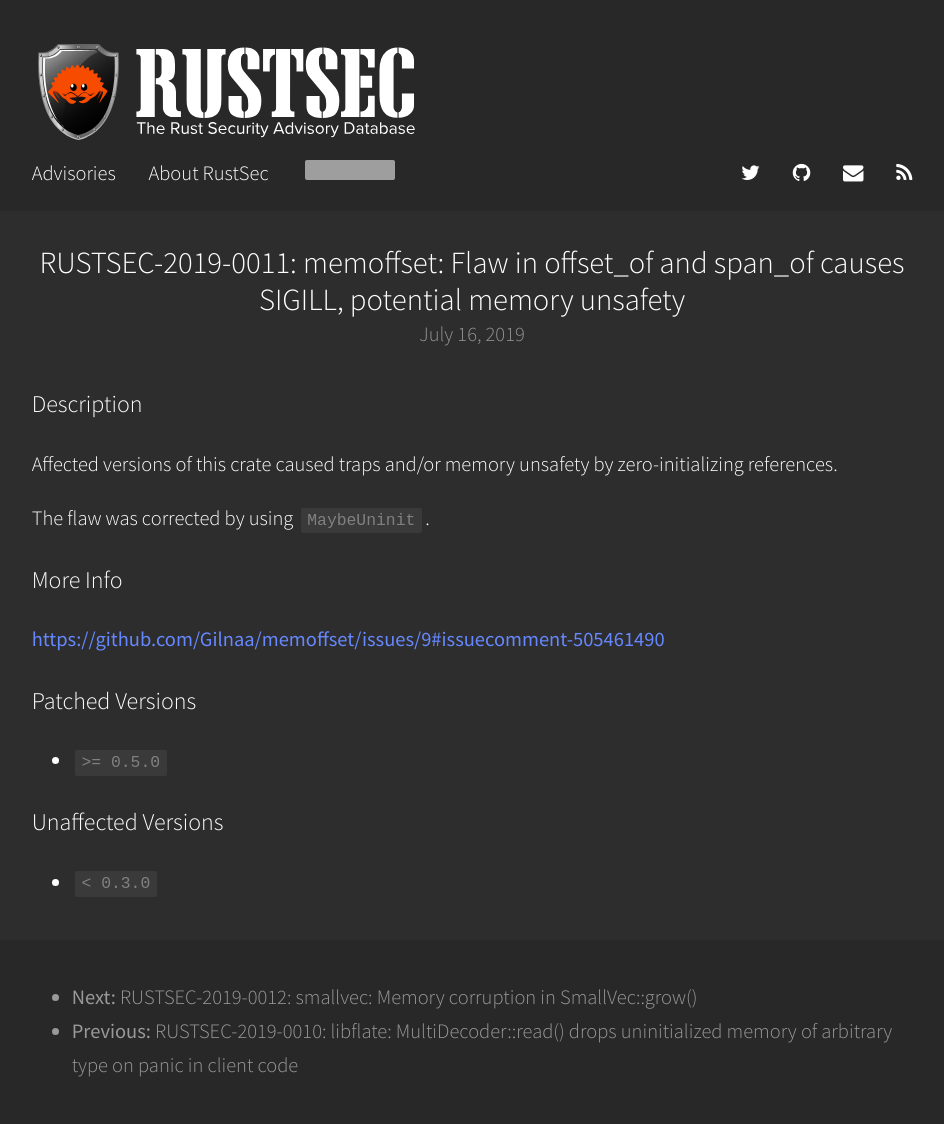
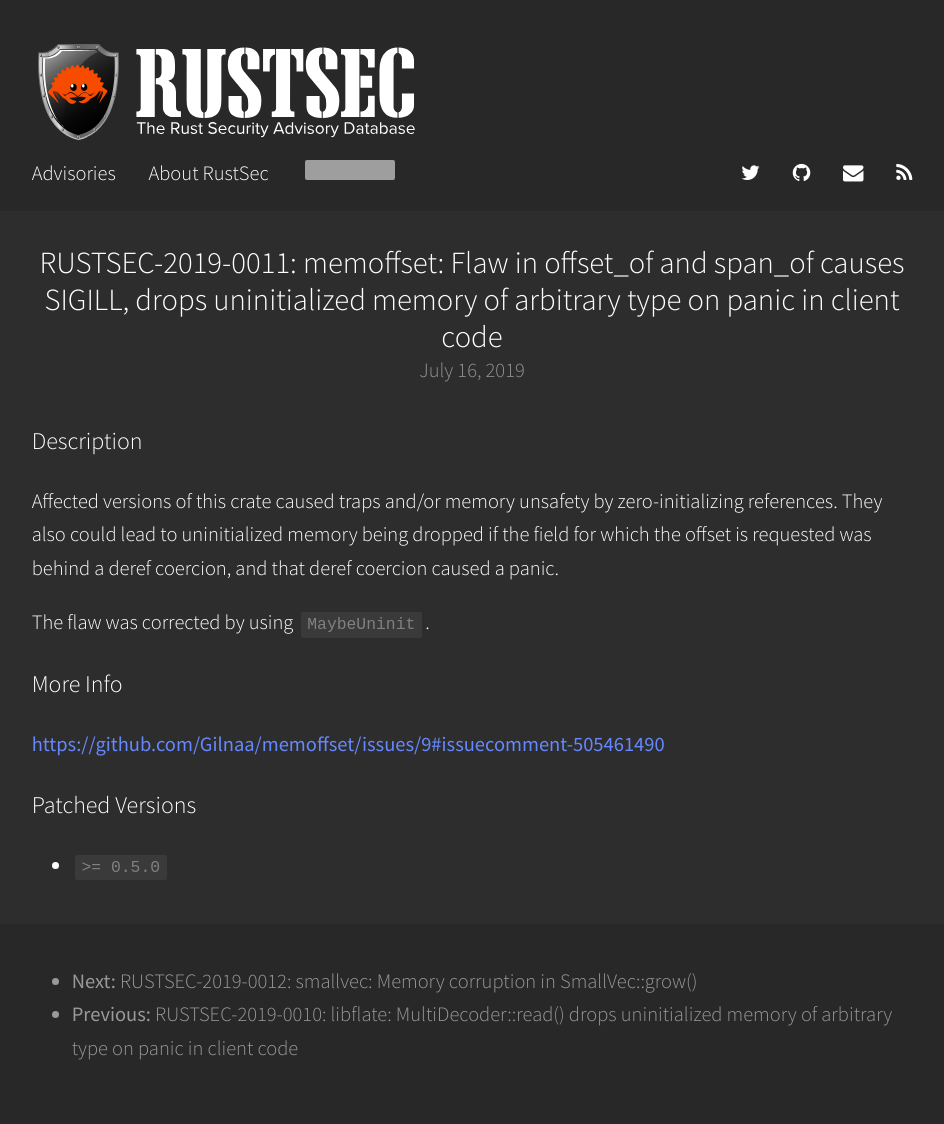
Before and after one commit to notriddle/rustsec.github.io, a Jekyll site: the page built from _posts/2019-07-16-RUSTSEC-2019-0011.md, in a window 1280 px wide. Shown: the whole page, without its empty margins (168-1112 px from the left). Built offline with Jekyll 4.4.1, drawn with Linux system fonts in a browser that asks for light colours; grey boxes are pictures that could not be loaded.

Commit message:
Update RUSTSEC-2019-0011

```diff
--- a/_posts/2019-07-16-RUSTSEC-2019-0011.md
+++ b/_posts/2019-07-16-RUSTSEC-2019-0011.md
@@ -1,6 +1,6 @@
 ---
-title:       "RUSTSEC-2019-0011: memoffset: Flaw in offset_of and span_of causes SIGILL, potential memory unsafety"
-description: "Affected versions of this crate caused traps andor memory unsafety by zeroinitializing references. The flaw was corrected by using MaybeUninit."
+title:       "RUSTSEC-2019-0011: memoffset: Flaw in offset_of and span_of causes SIGILL, drops uninitialized memory of arbitrary type on panic in client code"
+description: "Affected versions of this crate caused traps andor memory unsafety by zeroinitializing references. They also could lead to uninitialized memory being dropped if the field for which the offset is requested was behind a deref coercion, and that deref coercion caused a panic. The flaw was corrected by using MaybeUninit."
 date:        2019-07-16
 tags:        memoffset
 permalink:   /advisories/RUSTSEC-2019-0011:output_ext
@@ -9,6 +9,7 @@
 ### Description
 
 Affected versions of this crate caused traps and/or memory unsafety by zero-initializing references.
+They also could lead to uninitialized memory being dropped if the field for which the offset is requested was behind a deref coercion, and that deref coercion caused a panic.
 
 The flaw was corrected by using `MaybeUninit`.
 
@@ -19,9 +20,3 @@
 ### Patched Versions
 
 - `>= 0.5.0`
-
-
-
-### Unaffected Versions
-
-- `< 0.3.0`
```
